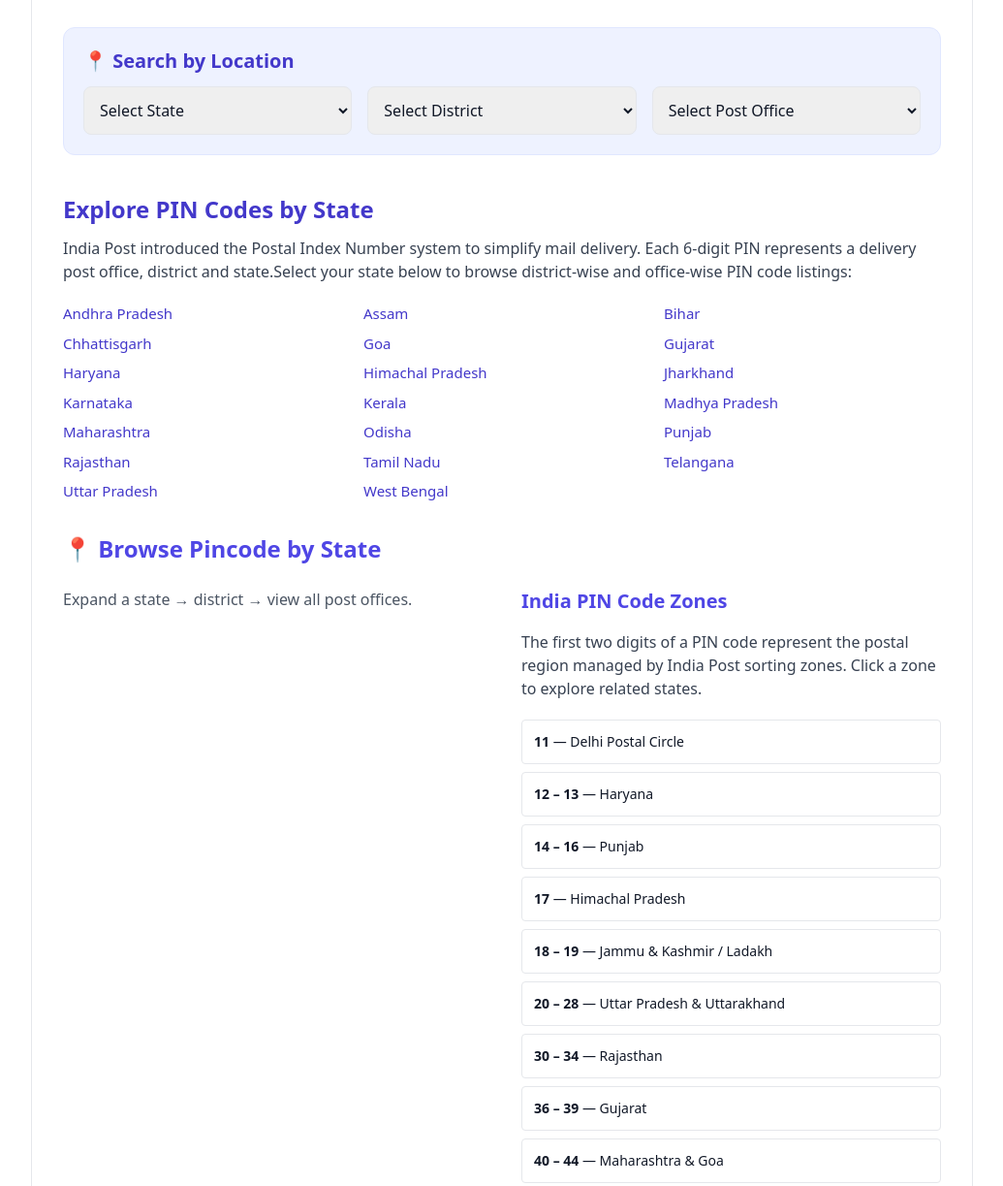
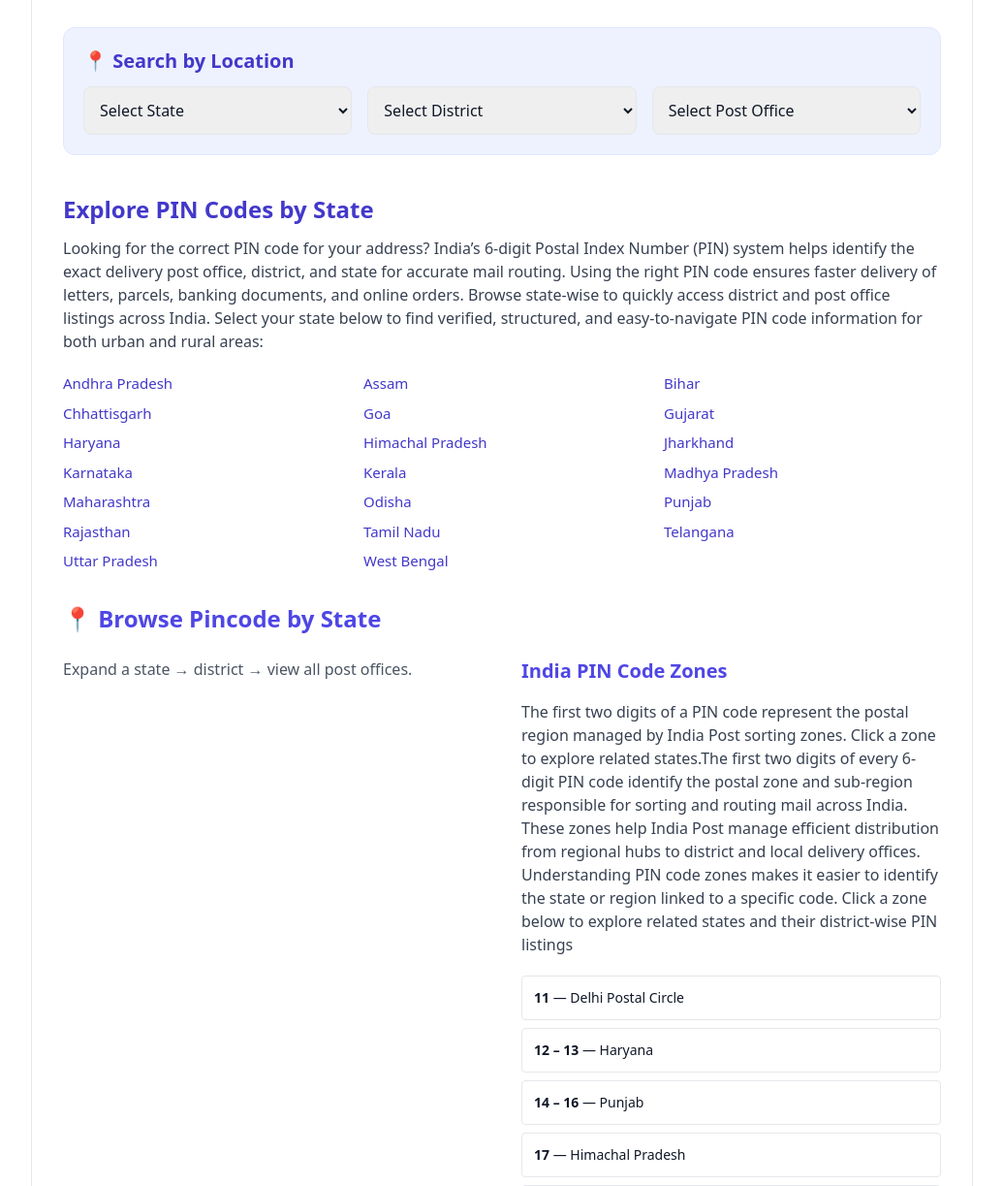
Before and after one commit to kishoredpt/pincode, a PHP site: page / in a window 1280 px wide. Shown: the part 907-2130 px from the top of the page at 97% size, without its empty margins (122-1157 px from the left). Run offline with PHP 8.4, Linux system fonts and the light colour scheme; data that the repository does not hold is empty; some libraries are stand-ins or nearby versions.

Commit message:
safe-version3
Updated the description of the PIN code system to provide more detailed information about its purpose and functionality.

```diff
--- a/index.php
+++ b/index.php
@@ -544,8 +544,7 @@ echo '<div style="margin-top: 30px;"></div>';
 ?>
 <h3 class="text-2xl font-semibold text-indigo-700 mb-3">Explore PIN Codes by State</h3>
 
-<p class="text-gray-700 mb-5">India Post introduced the Postal Index Number system to simplify mail delivery.
-Each 6-digit PIN represents a delivery post office, district and state.Select your state below to browse district-wise and office-wise PIN code listings:</p>
+<p class="text-gray-700 mb-5">Looking for the correct PIN code for your address? India’s 6-digit Postal Index Number (PIN) system helps identify the exact delivery post office, district, and state for accurate mail routing. Using the right PIN code ensures faster delivery of letters, parcels, banking documents, and online orders. Browse state-wise to quickly access district and post office listings across India. Select your state below to find verified, structured, and easy-to-navigate PIN code information for both urban and rural areas:</p>
 
 <div class="grid grid-cols-1 sm:grid-cols-2 md:grid-cols-3 gap-y-2 gap-x-6 text-[15px] mb-8">
 <a class="text-indigo-700 hover:underline" href="/andhra-pradesh-pincode">Andhra Pradesh</a>
@@ -593,8 +592,7 @@ India PIN Code Zones
 
 <p class="text-gray-700 mb-5">
 The first two digits of a PIN code represent the postal region
-managed by India Post sorting zones.
-Click a zone to explore related states.
+managed by India Post sorting zones. Click a zone to explore related states.The first two digits of every 6-digit PIN code identify the postal zone and sub-region responsible for sorting and routing mail across India. These zones help India Post manage efficient distribution from regional hubs to district and local delivery offices. Understanding PIN code zones makes it easier to identify the state or region linked to a specific code. Click a zone below to explore related states and their district-wise PIN listings
 </p>
 
 <div class="space-y-2 text-sm">
```
